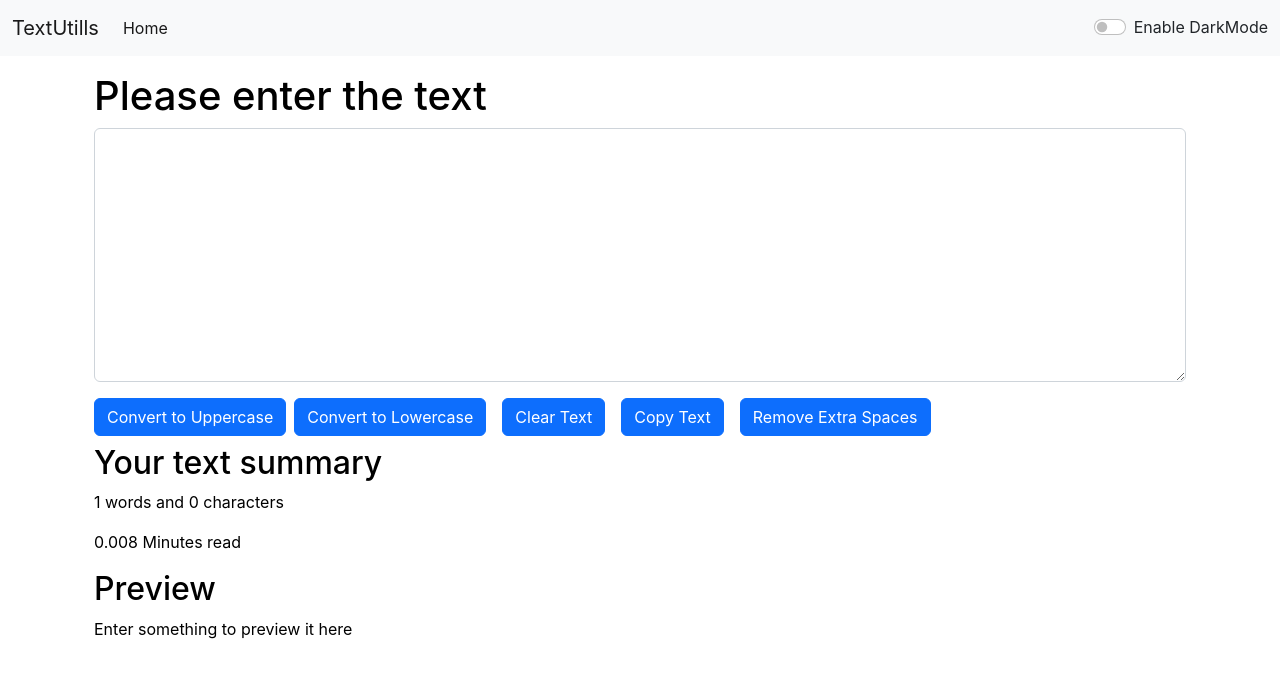
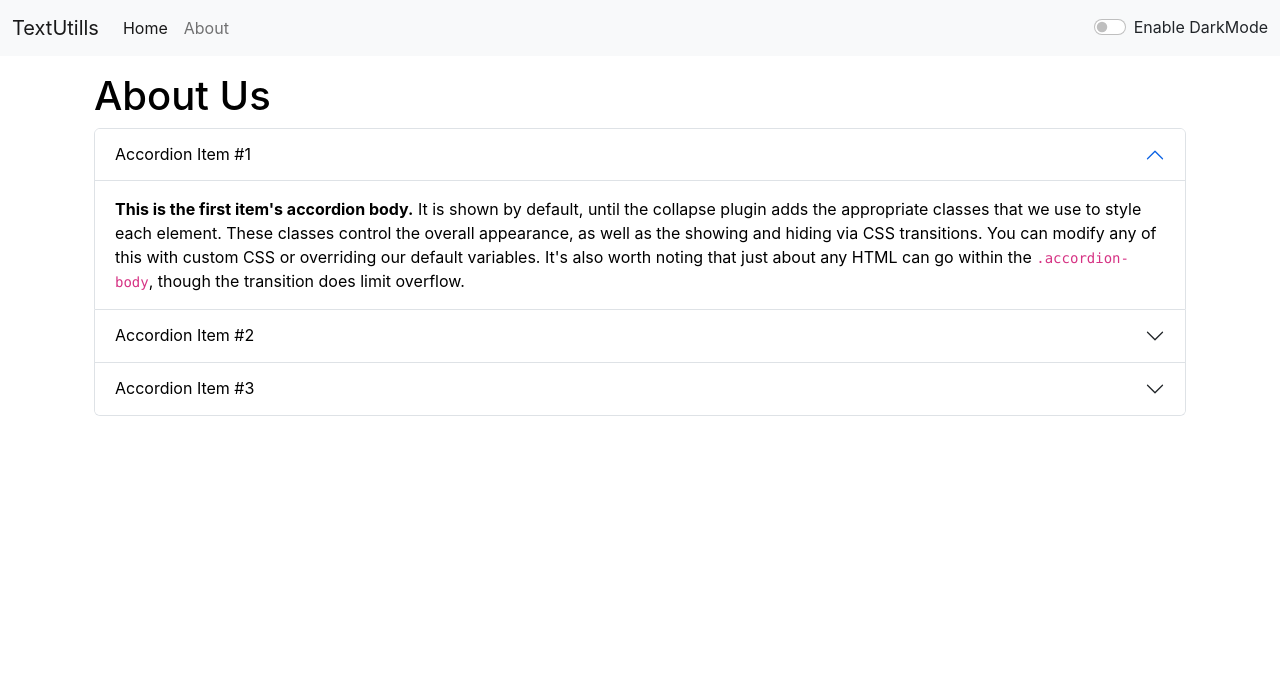
Before and after one commit to shubhamy1/textUtil, a React (Create React App) app: page /about in a window 1280 px wide. Shown: the top 678 px of the page. Built offline with nearby package versions, Linux system fonts and the light colour scheme.

Commit message:
about component again made visible

```diff
--- a/src/App.js
+++ b/src/App.js
@@ -1,11 +1,11 @@
 import "./App.css";
-// import About from "./components/About";
+import About from "./components/About";
 import Navbar from "./components/Navbar";
 import TextForm from "./components/TextForm";
 import React, { useState } from "react";
 import Alert from "./components/Alert";
 
-// import { BrowserRouter as Router, Route, Routes } from "react-router-dom";
+import { BrowserRouter as Router, Route, Routes } from "react-router-dom";
 
 function App() {
   const [mode, setMode] = useState("light");
@@ -36,29 +36,35 @@ function App() {
 
   return (
     <>
-      {/* <Router> */}
+      <Router>
         <Navbar mode={mode} toggleMode={toggleMode} />
         <Alert alert={alert} />
         <div className="container my-3">
+          {/* <TextForm
+          heading="Please enter the text"
+          mode={mode}
+          showAlert={showAlert}
+        /> */}
+          {/* <About /> */}
+
+          <Routes>
+            <Route
+              exact
+              path="/"
+              element={
                 <TextForm
                   heading="Please enter the text"
                   mode={mode}
                   showAlert={showAlert}
                 />
-        {/* <About /> */}
-
-        {/* <Routes>
-          <Route exact path="/" element={<TextForm
-                heading="Please enter the text"
-                mode={mode}
-                showAlert={showAlert}
-              />}/>
-          <Route exact path="/about" element={<About />}/> */}
+              }
+            />
+            <Route exact path="/about" element={<About mode={mode} />} />
             {/* <Route exact path="/recovery-password" element={<RecoveryPassword/>}/> */}
             {/* <Route path="*" element={<NotFound/>}/> */}
-        {/* </Routes> */}
+          </Routes>
         </div>
-      {/* </Router> */}
+      </Router>
     </>
   );
 }
--- a/src/components/About.js
+++ b/src/components/About.js
@@ -1,40 +1,49 @@
-import React, { useState } from "react";
+import React from "react";
 
-export default function About() {
-  const [btnText, setBtnText] = useState("Enable Light mode");
-  const [darkStyle, setDarkStyle] = useState({
-    color: "white",
-    backgroundColor: "black",
-  });
-  //   const darkStyle = {
+export default function About(props) {
+  // const [btnText, setBtnText] = useState("Enable Light mode");
+  // const [myStyle, setMyStyle] = useState({
+  //   color: "white",
+  //   backgroundColor: "black",
+  // });
+  //   const MyStyle = {
   //     color: "white",
   //     backgroundColor: "black",
   //   };
 
-  const toggleStyle = () => {
-    if (darkStyle.color === "white") {
-      setDarkStyle({
-        color: "black",
-        backgroundColor: "white",
-      });
-      setBtnText("Enable Dark mode");
-    } else {
-      setDarkStyle({
-        color: "white",
-        backgroundColor: "black",
-      });
-      setBtnText("Enable Light mode");
-    }
+  // const toggleStyle = () => {
+  //   if (myStyle.color === "white") {
+  //     setMyStyle({
+  //       color: "black",
+  //       backgroundColor: "white",
+  //     });
+  //     setBtnText("Enable Dark mode");
+  //   } else {
+  //     setMyStyle({
+  //       color: "white",
+  //       backgroundColor: "black",
+  //     });
+  //     setBtnText("Enable Light mode");
+  //   }
+  // };
+
+  let myStyle = {
+    color: props.mode === "dark" ? "white" : "black",
+    backgroundColor: props.mode === "dark" ? "#042743" : "white",
   };
+
   return (
-    <div className="container">
+    <div
+      className="container"
+      style={myStyle}
+    >
       <h1>About Us</h1>
       <div className="accordion" id="accordionExample">
         <div className="accordion-item">
           <h2 className="accordion-header" id="headingOne">
             <button
               className="accordion-button"
-              style={darkStyle}
+              style={myStyle}
               type="button"
               data-bs-toggle="collapse"
               data-bs-target="#collapseOne"
@@ -50,7 +59,7 @@ export default function About() {
             aria-labelledby="headingOne"
             data-bs-parent="#accordionExample"
           >
-            <div className="accordion-body" style={darkStyle}>
+            <div className="accordion-body" style={myStyle}>
               <strong>This is the first item's accordion body.</strong> It is
               shown by default, until the collapse plugin adds the appropriate
               classes that we use to style each element. These classes control
@@ -66,7 +75,7 @@ export default function About() {
           <h2 className="accordion-header" id="headingTwo">
             <button
               className="accordion-button collapsed"
-              style={darkStyle}
+              style={myStyle}
               type="button"
               data-bs-toggle="collapse"
               data-bs-target="#collapseTwo"
@@ -82,7 +91,7 @@ export default function About() {
             aria-labelledby="headingTwo"
             data-bs-parent="#accordionExample"
           >
-            <div className="accordion-body" style={darkStyle}>
+            <div className="accordion-body" style={myStyle}>
               <strong>This is the second item's accordion body.</strong> It is
               hidden by default, until the collapse plugin adds the appropriate
               classes that we use to style each element. These classes control
@@ -98,7 +107,7 @@ export default function About() {
           <h2 className="accordion-header" id="headingThree">
             <button
               className="accordion-button collapsed"
-              style={darkStyle}
+              style={myStyle}
               type="button"
               data-bs-toggle="collapse"
               data-bs-target="#collapseThree"
@@ -114,7 +123,7 @@ export default function About() {
             aria-labelledby="headingThree"
             data-bs-parent="#accordionExample"
           >
-            <div className="accordion-body" style={darkStyle}>
+            <div className="accordion-body" style={myStyle}>
               <strong>This is the third item's accordion body.</strong> It is
               hidden by default, until the collapse plugin adds the appropriate
               classes that we use to style each element. These classes control
@@ -127,11 +136,11 @@ export default function About() {
           </div>
         </div>
       </div>
-      <div className="container my-2">
+      {/* <div className="container my-2">
         <button type="button" className="btn btn-primary" onClick={toggleStyle}>
           {btnText}
         </button>
-      </div>
+      </div> */}
     </div>
   );
 }
--- a/src/components/Navbar.js
+++ b/src/components/Navbar.js
@@ -1,5 +1,5 @@
 import React from "react";
-// import { Link } from "react-router-dom";
+import { Link } from "react-router-dom";
 
 export default function Navbar(props) {
   return (
@@ -7,12 +7,12 @@ export default function Navbar(props) {
       className={`navbar navbar-expand-lg navbar-${props.mode} bg-${props.mode}`}
     >
       <div className="container-fluid">
-        {/* <Link className="navbar-brand" to="/">
+        <Link className="navbar-brand" to="/">
           TextUtills
-        </Link> */}
-        <a className="navbar-brand" href="#">
+        </Link>
+        {/* <a className="navbar-brand" href="#">
           TextUtills
-        </a>
+        </a> */}
         <button
           className="navbar-toggler"
           type="button"
@@ -27,18 +27,18 @@ export default function Navbar(props) {
         <div className="collapse navbar-collapse" id="navbarSupportedContent">
           <ul className="navbar-nav me-auto mb-2 mb-lg-0">
             <li className="nav-item">
-              {/* <Link className="nav-link active" aria-current="page" to="/">
+              <Link className="nav-link active" aria-current="page" to="/">
                 Home
-              </Link> */}
-              <a className="nav-link active" aria-current="page" href="#">
+              </Link>
+              {/* <a className="nav-link active" aria-current="page" href="#">
                 Home
-              </a>
+              </a> */}
             </li>
-            {/* <li className="nav-item">
+            <li className="nav-item">
               <Link className="nav-link" to="/about">
                 About
               </Link>
-            </li> */}
+            </li>
             {/* <li className="nav-item dropdown">
               <Link
                 className="nav-link dropdown-toggle"
--- a/src/components/TextForm.js
+++ b/src/components/TextForm.js
@@ -59,23 +59,23 @@ export default function TextForm(props) {
         <button className="btn btn-primary" onClick={handleOnUpClick}>
           Convert to Uppercase
         </button>
-        <button className="btn btn-primary mx-2" onClick={handleOnLoClick}>
+        <button className="btn btn-primary mx-1 my-1" onClick={handleOnLoClick}>
           Convert to Lowercase
         </button>
-        <button className="btn btn-primary mx-2" onClick={handleClear}>
+        <button className="btn btn-primary mx-1 my-1" onClick={handleClear}>
           Clear Text
         </button>
-        <button className="btn btn-primary mx-2" onClick={handleCopy}>
+        <button className="btn btn-primary mx-1 my-1" onClick={handleCopy}>
           Copy Text
         </button>
-        <button className="btn btn-primary mx-2" onClick={removeExtraSpace}>
+        <button className="btn btn-primary mx-1 my-1" onClick={removeExtraSpace}>
           Remove Extra Spaces
         </button>
       </div>
       <div className="container my-2">
         <h2>Your text summary</h2>
         <p>
-          {text.split(" ").length} words and {text.length} characters
+          {text.split(" ").filter((elm)=>{return elm.length !==0}).length} words and {text.length} characters
         </p>
         <p>{0.008 * text.split(" ").length} Minutes read</p>
         <h2>Preview</h2>
```
Lines whose indentation alone changed are shown as unchanged.
